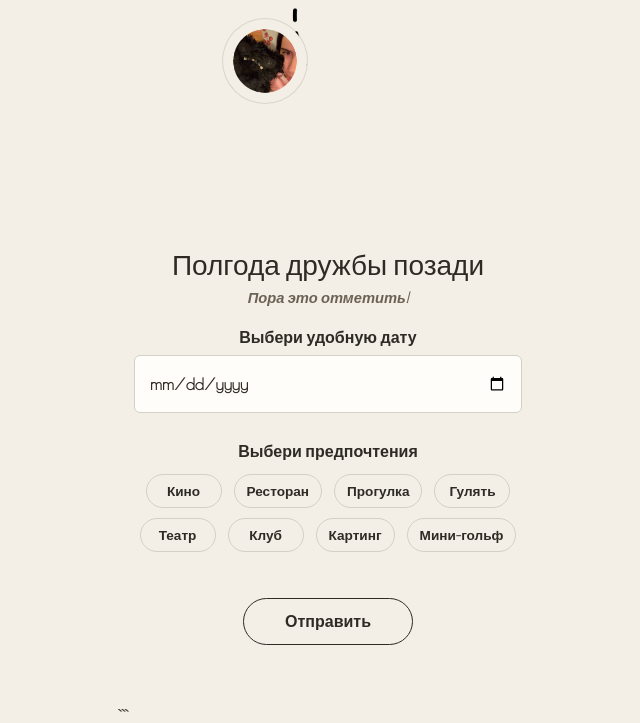
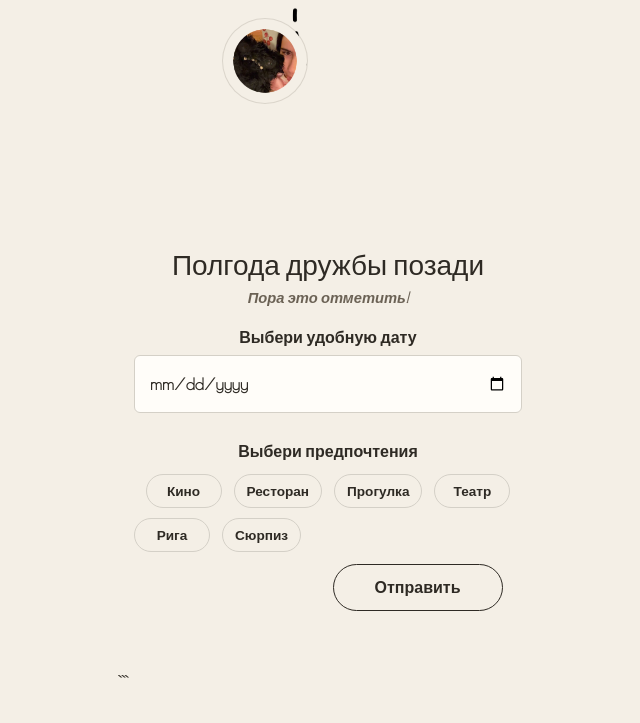
Before and after one commit to kardinstmw/friendship-adventure, a plain HTML site: page screen2.html in a window 1280 px wide. Shown: the part 1234-1957 px from the top of the page, without its empty margins (312-952 px from the left). After the commit the page ends 1923 px from the top, so only its background shows below. Drawn offline with nearby package versions, Linux system fonts and the light colour scheme.

Commit message:
Update screen2.html

```diff
--- a/screen2.html
+++ b/screen2.html
@@ -189,29 +189,19 @@
 
       <label class="choice">
         <input type="checkbox" name="activity" value="Гулять">
-        <span>Гулять</span>
+        <span>Театр</span>
       </label>
 
       <label class="choice">
         <input type="checkbox" name="activity" value="Театр">
-        <span>Театр</span>
+        <span>Рига</span>
       </label>
 
       <label class="choice">
         <input type="checkbox" name="activity" value="Клуб">
-        <span>Клуб</span>
+        <span>Сюрпиз</span>
       </label>
 
-      <label class="choice">
-        <input type="checkbox" name="activity" value="Картинг">
-        <span>Картинг</span>
-      </label>
-
-      <label class="choice">
-        <input type="checkbox" name="activity" value="Мини-гольф">
-        <span>Мини-гольф</span>
-      </label>
-    </div>
 
     <button class="submit" type="submit">
       Отправить
@@ -334,7 +324,7 @@ ${selectedActivities.length > 0
       /* Открываем SMS */
 
       const smsUrl =
-        `sms:+37258046504?body=${encodeURIComponent(message)}`;
+        `sms:+37256959491?body=${encodeURIComponent(message)}`;
 
       window.location.href = smsUrl;
 
```
